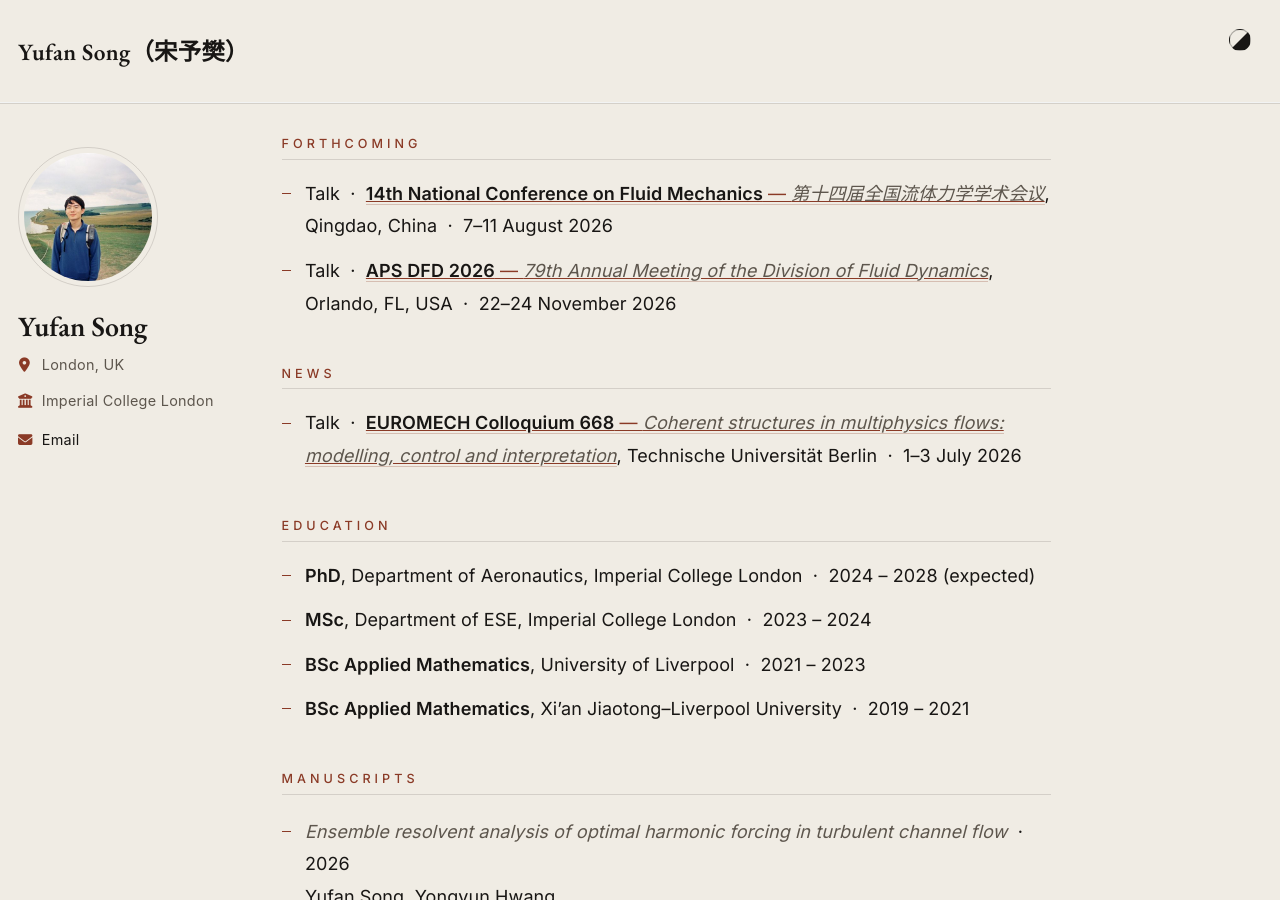
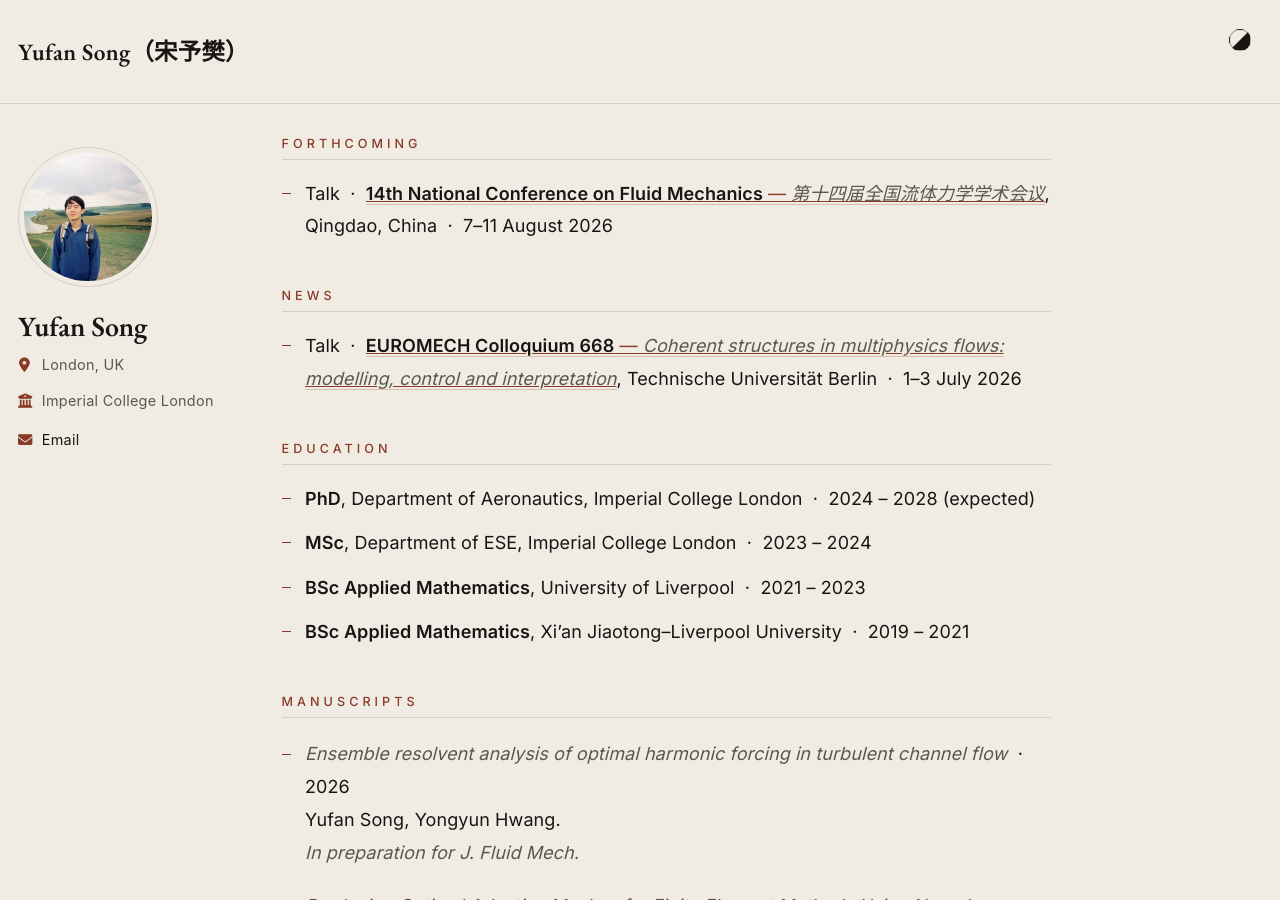
Before and after one commit to songyufan1005/yufansong.github.io, a Jekyll site: the page built from _pages/about.md, in a window 1280 px wide and 900 px high, scrolled down 376 px. Built offline with Jekyll 4.4.1, drawn with Linux system fonts in a browser that asks for light colours; a script bundle is joined from its source files by our own code; library files that are not in the unit come from our copies.

Commit message:
Remove APS DFD 2026 from Forthcoming
Co-Authored-By: Claude Opus 4.7 (1M context) <noreply@anthropic.com>

```diff
--- a/_pages/about.md
+++ b/_pages/about.md
@@ -19,7 +19,6 @@ Research interests
 Forthcoming
 ======
 - Talk &nbsp;·&nbsp; [**14th National Conference on Fluid Mechanics** — *第十四届全国流体力学学术会议*](https://meeting.cstam.org.cn/?sid=553&mid=139&v=100), Qingdao, China &nbsp;·&nbsp; 7–11 August 2026
-- Talk &nbsp;·&nbsp; [**APS DFD 2026** — *79th Annual Meeting of the Division of Fluid Dynamics*](https://dfd-meeting.aps.org/), Orlando, FL, USA &nbsp;·&nbsp; 22–24 November 2026
 
 News
 ======
```
